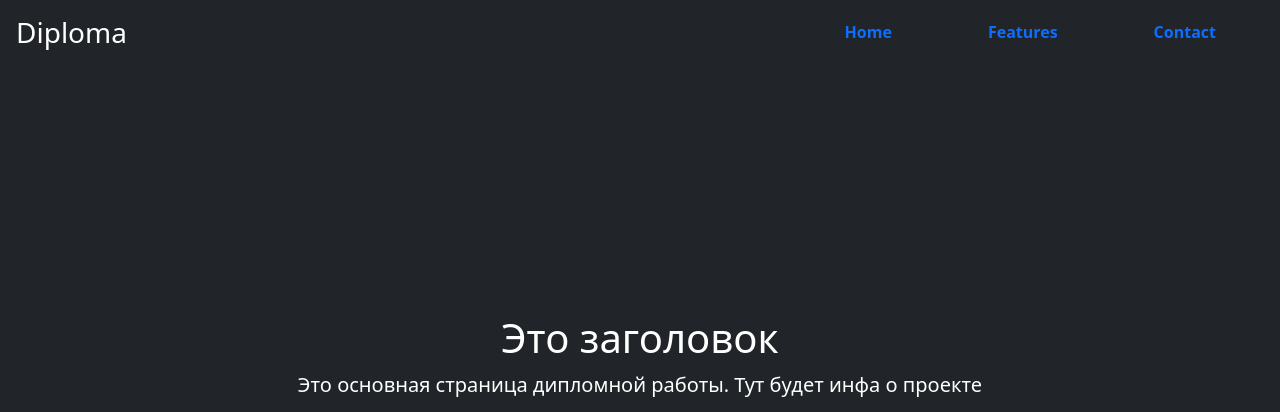
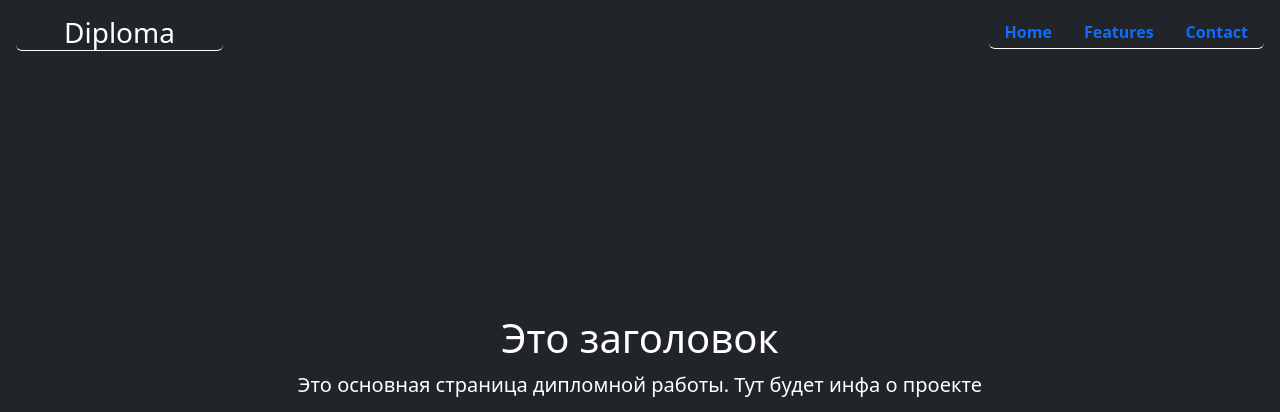
Before and after one commit to SamuelStrand/diploma, a Django app: page / in a window 1280 px wide. Shown: the top 412 px of the page. Run offline with Django 4.2, Linux system fonts and the light colour scheme.

Commit message:
visual changes in frontend: refactored styles at navbar and main pages

```diff
--- a/templates/components/navbar.html
+++ b/templates/components/navbar.html
@@ -1,10 +1,12 @@
   <header class="mb-auto">
-    <div>
-      <h3 class="float-md-start mb-0">Diploma</h3>
-      <nav class="nav nav-masthead justify-content-center float-md-end">
-        <a class="nav-link fw-bold py-1 px-5 active" aria-current="page" href="#">Home</a>
-        <a class="nav-link fw-bold py-1 px-5" href="#">Features</a>
-        <a class="nav-link fw-bold py-1 px-5" href="#">Contact</a>
+   <div>
+      <h3 class="float-md-start mb-0 border-bottom border-white rounded-bottom px-5">Diploma</h3>
+      <nav class="nav nav-masthead justify-content-around float-md-end border-bottom border-white rounded-bottom">
+          <a class="nav-link fw-bold py-1 px-xxl-5 active" aria-current="page" href="#">Home</a>
+          <a class="nav-link fw-bold py-1 pr-xxl-5" href="#">Features</a>
+          <a class="nav-link fw-bold py-1 px-xxl-5" href="#">Contact</a>
+
+
       </nav>
     </div>
   </header>
```
